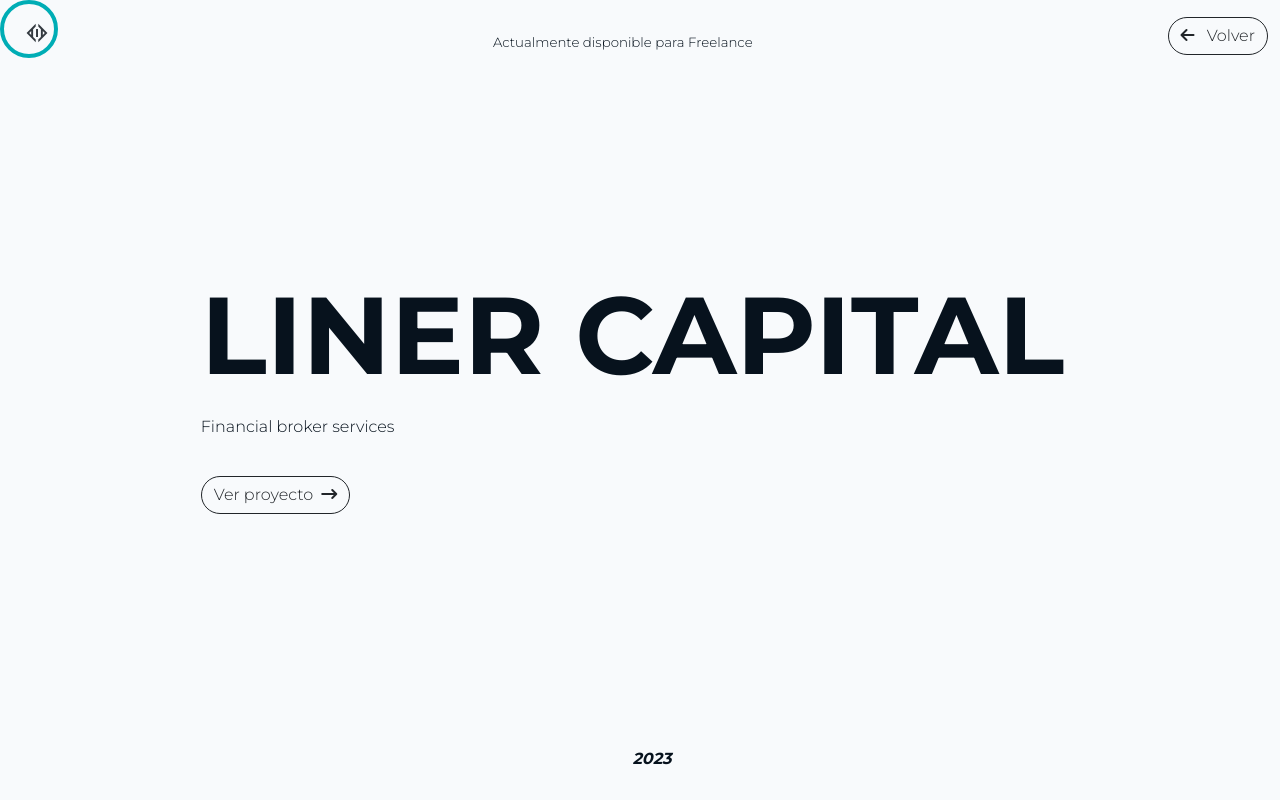
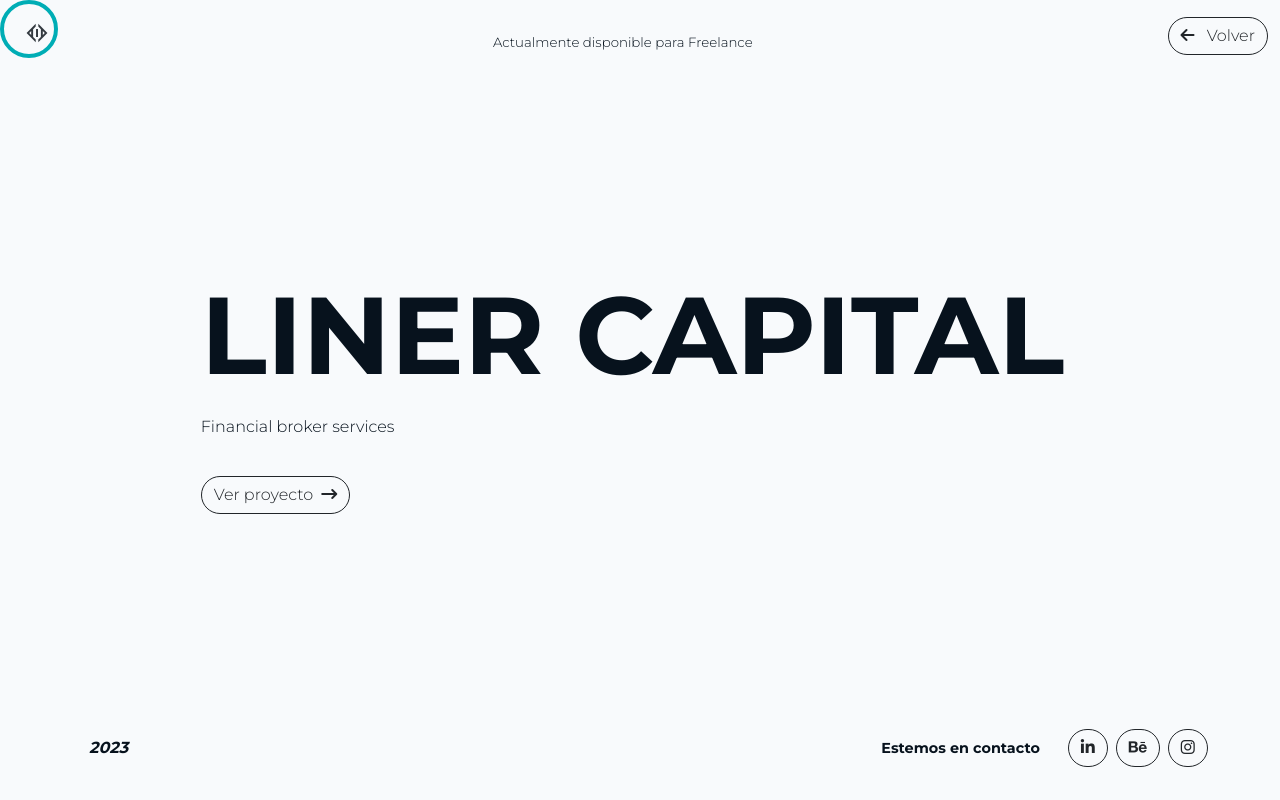
Before and after one commit to alanaaguirre/portfolio, a plain HTML site: page proyectos/liner-capital/index.html in a window 1280 px wide. Shown: the top 800 px of the page. Drawn offline with nearby package versions, Linux system fonts and the light colour scheme; a script that the page names is missing.

Commit message:
Update index.html

```diff
--- a/proyectos/liner-capital/index.html
+++ b/proyectos/liner-capital/index.html
@@ -113,8 +113,9 @@
             <div class="SecHidden"></div>
             <footer class="footer mt-auto py-3 bg-nav">
                 <div class="container-fluid">
-                  <div class="d-flex justify-content-center">
-                    <p><span id="currentYear"></span></p>
+                  <div class="row d-flex justify-content-between align-items-center">
+                    <div class="col-lg-2 col-md-12 col-sm-12 my-2">
+                        <p><span id="currentYear"></span></p>
                             <script>
                               function setCopyrightDate(){
                                         year=new Date().getYear();
@@ -125,9 +126,25 @@
 
                                       setCopyrightDate();
                             </script>
-                  </div>
+                    </div>
+                    <div class="col-lg-4 col-md-12 col-sm-12 my-2">
+                        <ul class="nav btns d-flex align-items-center">
+                            <li class="nav-item">
+                                <h4 class="me-4">Estemos en contacto </h4>
+                            </li>
+                            <li class="nav-item">
+                                <a class="btn btn-outline-dark mx-1" href="https://www.linkedin.com/in/alanaguirre/" target="_blank"><i class="fa-brands fa-linkedin-in fa-1xl"></i></a>
+                                </li>
+                            <li class="nav-item">
+                                <a class="btn btn-outline-dark mx-1" href="https://www.behance.net/alanaguirre" target="_blank"><i class="fa-brands fa-behance fa-1xl"></i></a>
+                            </li>
+                            <li class="nav-item">
+                            <a class="btn btn-outline-dark mx-1" href="https://www.instagram.com/the_uidesigner/" target="_blank"><i class="fa-brands fa-instagram fa-1xl"></i></a>
+                            </li>
+                        </ul>
+                    </div>
                 </div>
-              </footer>
+            </footer>
         </main>
 
         <script src="https://cdnjs.cloudflare.com/ajax/libs/gsap/3.11.4/gsap.min.js"></script>
```
